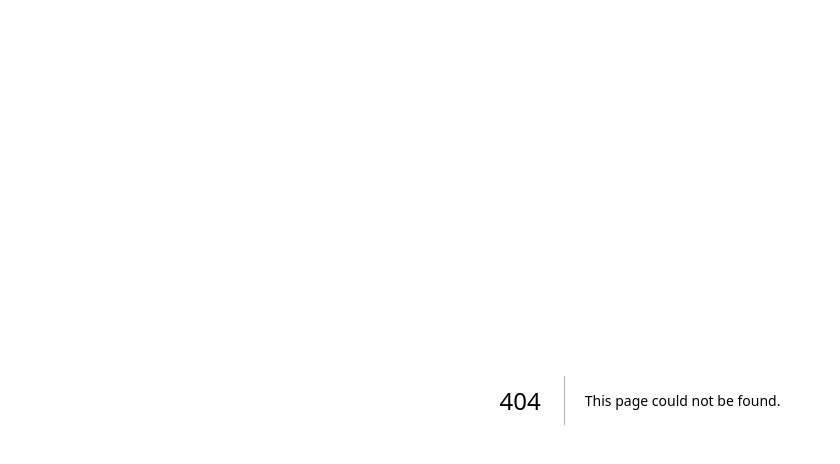
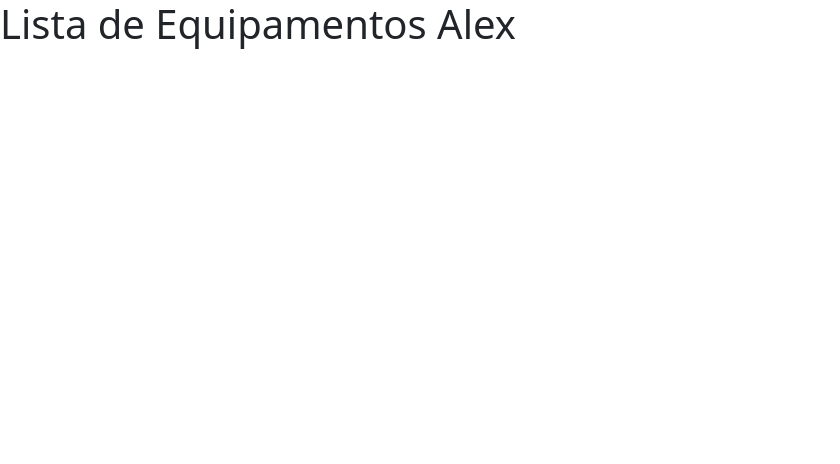
Before and after one commit to AlexAlves-10/pi-chamados, a Next.js app: page /equipamentos in a window 1280 px wide. Before the commit this address had no page. Shown: the top 464 px of the page, without its empty margins (0-840 px from the left). Built offline with nearby package versions, Linux system fonts and the light colour scheme.

Commit message:
Pagina do Alex

```diff
--- /dev/null
+++ b/app/equipamentos/page.js
@@ -0,0 +1,9 @@
+export default function Equipamentos(){
+    return(
+        <div>
+
+            <h1> Lista de Equipamentos Alex </h1>
+
+        </div>
+    )
+}
```
Also changed, not shown: app/dashboard/page.js (added, +9 -0 lines).
